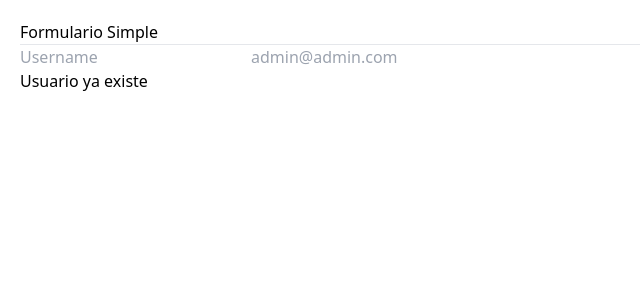
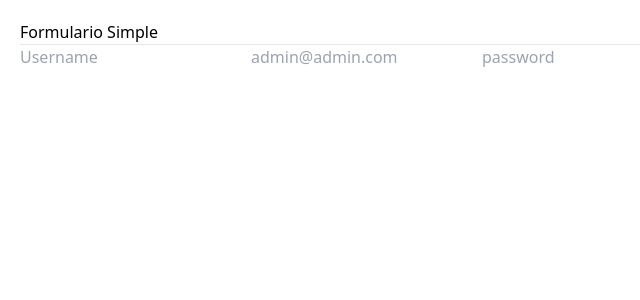
Before and after one commit to devenriq/U-React-05-hook-app, a React (Vite) app: page / in a window 1280 px wide. Shown: the top 300 px of the page, without its empty margins (0-640 px from the left). Built offline with nearby package versions, Linux system fonts and the light colour scheme.

Commit message:
made a form custom hook

```diff
--- /dev/null
+++ b/src/02-useEffect/FormWithCustomHook.jsx
@@ -0,0 +1,50 @@
+import { useEffect, useState } from "react";
+import { useForm } from "../hooks/useForm";
+
+export const FormWithCustomHook = () => {
+  const { formState, onInputChange, username, email, password } = useForm({
+    username: "",
+    email: "",
+    password: "",
+  });
+
+  useEffect(() => {
+    // console.log("UseEffect called!");
+  }, []);
+
+  useEffect(() => {
+    // console.log("FormState changed!");
+  }, [formState]);
+
+  useEffect(() => {
+    // console.log("Email changed!");
+  }, [email]);
+
+  return (
+    <>
+      <h1>Formulario Simple</h1>
+      <hr />
+      <input
+        type="text"
+        className="form-control"
+        placeholder="Username"
+        name="username"
+        onChange={onInputChange}
+      />
+      <input
+        type="email"
+        className="form-control"
+        placeholder="admin@admin.com"
+        name="email"
+        onChange={onInputChange}
+      />
+      <input
+        type="password"
+        className="form-control"
+        placeholder="password"
+        name="password"
+        onChange={onInputChange}
+      />
+    </>
+  );
+};
--- a/src/02-useEffect/message.jsx
+++ b/src/02-useEffect/message.jsx
@@ -2,11 +2,10 @@
 
 export const Message = () => {
   useEffect(() => {
-    console.log("Message Mounted");
-
-    return () => {
-      console.log("Message Unmounted");
-    };
+    window.addEventListener("mousemove", (event) => {
+      console.log(event);
+    });
+    return () => {};
   }, []);
 
   return (
--- /dev/null
+++ b/src/hooks/useForm.js
@@ -0,0 +1,20 @@
+import { useState } from "react";
+
+export const useForm = (initialForm = {}) => {
+  const [formState, setFormState] = useState(initialForm);
+
+  const onInputChange = ({ target }) => {
+    const { name, value } = target;
+
+    setFormState({
+      ...formState,
+      [name]: value,
+    });
+  };
+
+  return {
+    ...formState,
+    formState,
+    onInputChange,
+  };
+};
--- a/src/main.jsx
+++ b/src/main.jsx
@@ -2,6 +2,7 @@
 import ReactDOM from "react-dom/client";
 import { CounterApp } from "./01-useState/CounterApp";
 import { CounterWithCustomHook } from "./01-useState/CounterWithCustomHook";
+import { FormWithCustomHook } from "./02-useEffect/FormWithCustomHook";
 import { SimpleForm } from "./02-useEffect/SimpleForm";
 import { HooksApp } from "./HooksApp";
 
@@ -9,6 +10,6 @@
 
 ReactDOM.createRoot(document.getElementById("root")).render(
   // <React.StrictMode>
-  <SimpleForm />
+  <FormWithCustomHook />
   // </React.StrictMode>
 );
```
